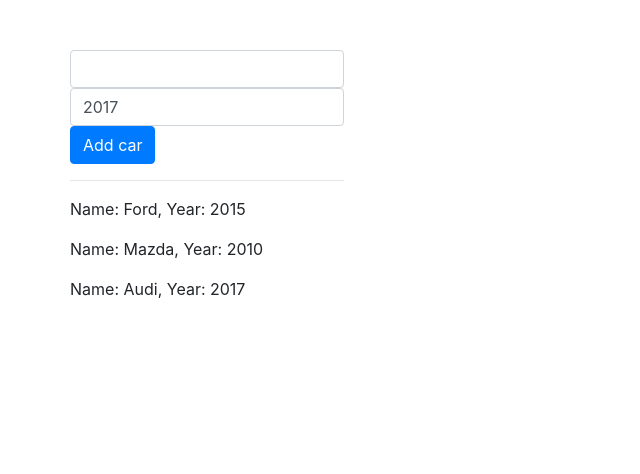
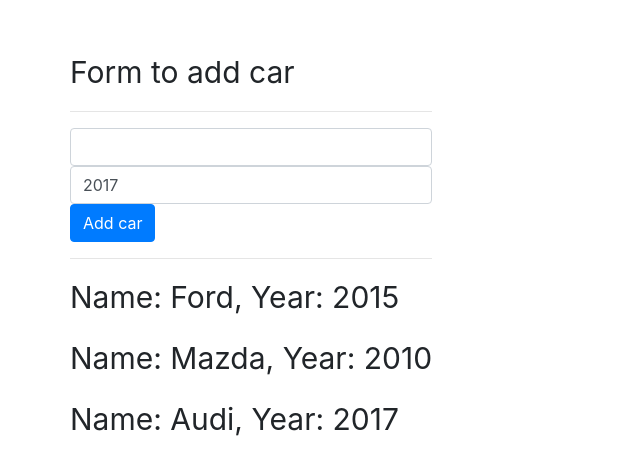
Before and after one commit to serbingeorg/Angular, an Angular app: page / in a window 1280 px wide. Shown: the top 474 px of the page, without its empty margins (0-640 px from the left). Built offline with nearby package versions, Linux system fonts and the light colour scheme.

Commit message:
area of visibility css

```diff
--- a/src/app/cars/cars.component.css
+++ b/src/app/cars/cars.component.css
@@ -1,4 +1,3 @@
-.big-text {
-  font-size: 150%;
-  font-style: italic;
+p {
+  font-size: 30px;
 }
--- a/src/app/cars/cars.component.html
+++ b/src/app/cars/cars.component.html
@@ -1,5 +1,5 @@
+<p>Form to add car</p>
+<hr>
 <app-add-car (onAddCar)="updateCarList($event)"></app-add-car>
-
 <hr>
-
 <app-car *ngFor="let car of cars" [carItem]="car"></app-car>
--- a/src/app/cars/cars.component.ts
+++ b/src/app/cars/cars.component.ts
@@ -1,10 +1,11 @@
-import { Component } from '@angular/core';
+import { Component, ViewEncapsulation } from '@angular/core';
 
 @Component({
 
   selector: 'app-cars',
   templateUrl: './cars.component.html',
-  styleUrls: ['./cars.component.css']
+  styleUrls: ['./cars.component.css'],
+  encapsulation: ViewEncapsulation.None
 })
 export class CarsComponent {
 
```
